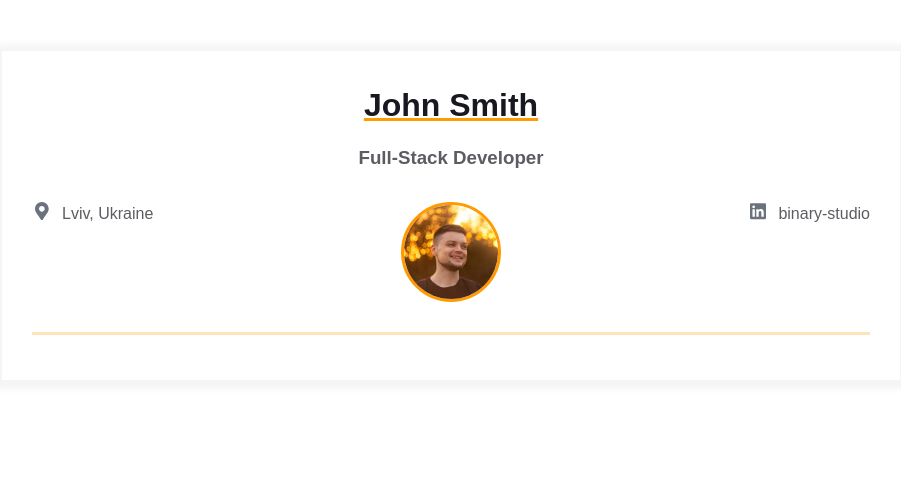
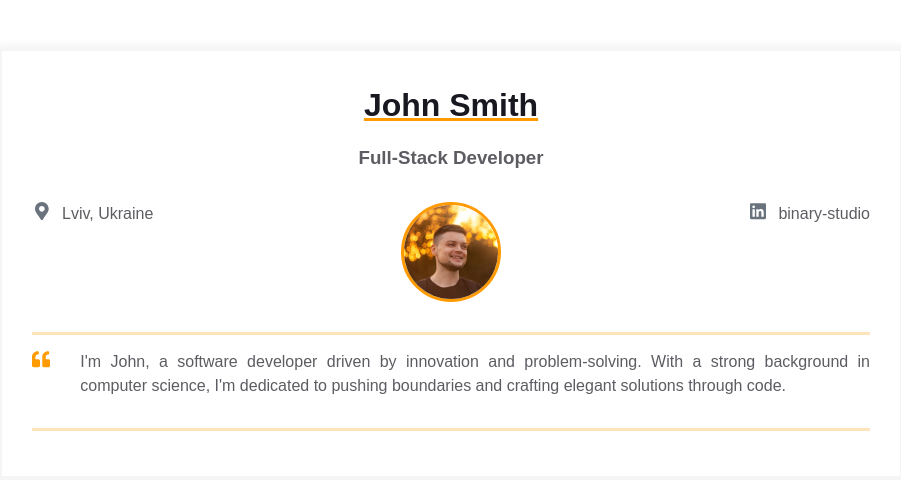
Before and after one commit to mxm-kotyk/homepage, a plain HTML site: page index.html in a window 1280 px wide. Shown: the whole page, without its empty margins (189-1090 px from the left). Drawn offline with Linux system fonts and the light colour scheme.

Commit message:
Added Intro block markdown

```diff
--- a/index.html
+++ b/index.html
@@ -54,6 +54,27 @@
           </div>
         </div>
       </div>
+      <div class="container">
+        <div class="resume__block">
+          <div class="intro">
+            <div class="intro__icon-wrapper">
+              <svg class="intro__icon" xmlns="http://www.w3.org/2000/svg" viewBox="0 0 512 512">
+                <path d="M464 256h-80v-64c0-35.3 28.7-64 64-64h8c13.3 0 24-10.7
+                  24-24V56c0-13.3-10.7-24-24-24h-8c-88.4 0-160 71.6-160 160v240c0
+                  26.5 21.5 48 48 48h128c26.5 0 48-21.5
+                  48-48V304c0-26.5-21.5-48-48-48zm-288 0H96v-64c0-35.3 28.7-64
+                  64-64h8c13.3 0 24-10.7 24-24V56c0-13.3-10.7-24-24-24h-8C71.6 32 0
+                  103.6 0 192v240c0 26.5 21.5 48 48 48h128c26.5 0
+                  48-21.5 48-48V304c0-26.5-21.5-48-48-48z"></path>
+              </svg>
+            </div>
+            <p class="intro_text">I'm John, a software developer driven by innovation and
+              problem-solving. With a strong background in computer science,
+              I'm dedicated to pushing boundaries and crafting elegant
+              solutions through code.</p>
+          </div>
+        </div>
+      </div>
     </div>
   </main>
 </body>
```
Lines whose indentation alone changed are shown as unchanged.
